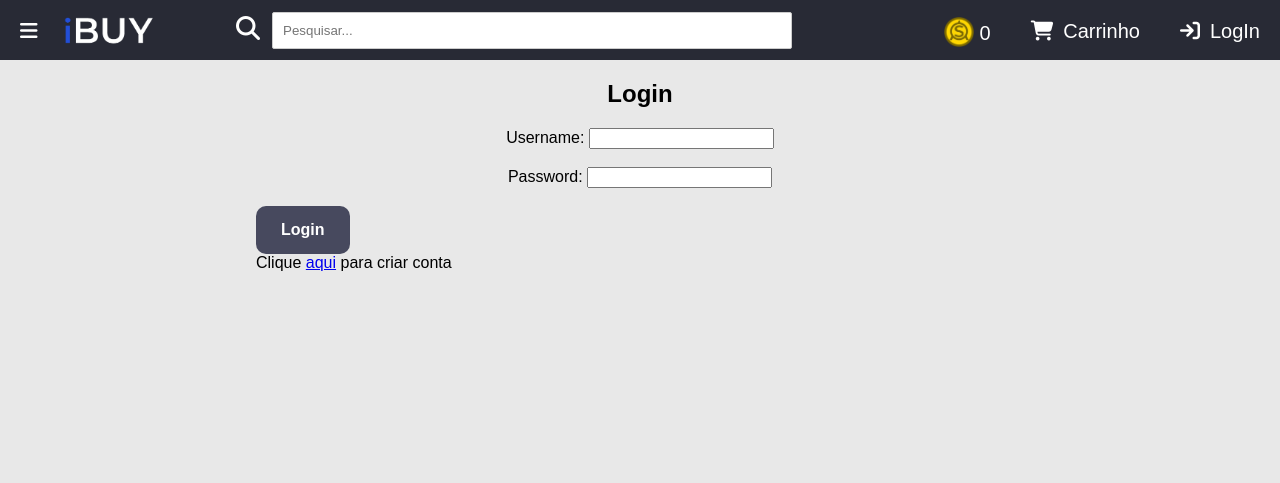
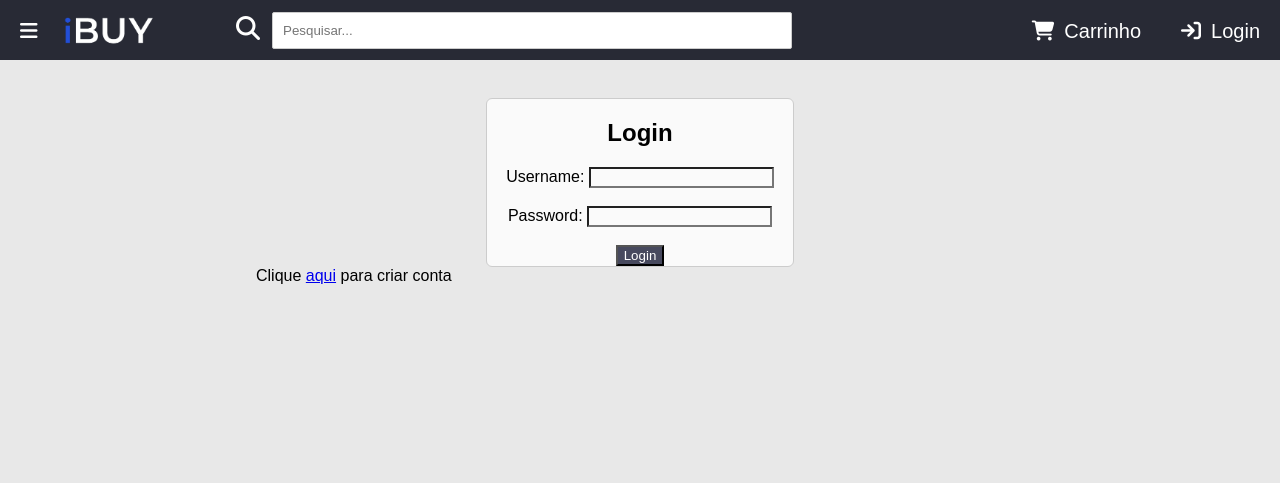
Before and after one commit to samuel0correia/ibuypr, a Django app: page /ibuy/loginuser in a window 1280 px wide. Shown: the top 483 px of the page. Run offline with Django 4.2, Linux system fonts and the light colour scheme; some libraries are stand-ins or nearby versions.

Commit message:
Browser icon. Remaining style of index. Beginning of login style.

```diff
--- a/ibuypr/ibuy/static/ibuy/style.css
+++ b/ibuypr/ibuy/static/ibuy/style.css
@@ -436,10 +436,24 @@ header {
     margin-bottom: 15px;
 }
 
+.login-form {
+    border: 1px solid #ccc;
+    margin-top: 5%;
+    margin-right: 30%;
+    margin-left: 30%;
+    border-radius: 6px;
+    background-color: #fafafa;
+}
+
+.form-field {
+    background-color: inherit;
+}
 
 
-
-
+.form-btn {
+    background-color: #47495E;
+    color: white;
+}
 
 
 
--- a/ibuypr/ibuy/templates/ibuy/index.html
+++ b/ibuypr/ibuy/templates/ibuy/index.html
@@ -11,7 +11,7 @@
     <script src="{% static 'ibuy/scripts.js' %}"/>
     </script>
     <link rel="stylesheet" type="text/css" href="{% static 'ibuy/style.css' %}"/>
-    <link rel="icon" type="image/gif" href="{% static 'ibuy/images/LOGO-IBUY-White-Trans.gif' %}" sizes="16x16">
+    <link rel="icon" type="image/gif" href="{% static 'ibuy/images/LOGO-I.gif' %}" sizes="16x16">
     <script src="https://kit.fontawesome.com/56015711c9.js" crossorigin="anonymous"></script>
     <meta name="viewport" content="initial-scale=1">
 </head>
@@ -36,7 +36,7 @@
                 {% if request.user.is_authenticated %}
                 <a href="{% url 'ibuy:perfil' request.user.id %}">{{ request.user.first_name }}</a>!
                 {% else %}
-                <a href="{% url 'ibuy:loginuser' %}">LogIn</a>
+                <a href="{% url 'ibuy:loginuser' %}">Login</a>
                 {% endif %}
             </p>
 
@@ -60,9 +60,15 @@
                     <a href="/ibuy/?categoria=Outros" class="sidebar-dropdown-option"><i class="fa-solid fa-hammer"></i>Outros</a>
 
                 </section>
+                {% if request.user.is_superuser %}
+                <a href="{% url 'ibuy:utilizadores' %}">Utilizadores
+                    <section class="sidebar-btns-symbols"><i class="fa-solid fa-users"></i></section>
+                </a>
+                {% else %}
                 <a href="{% url 'ibuy:carrinho' %}">Carrinho
                     <section class="sidebar-btns-symbols"><i class="fa-solid fa-cart-shopping"></i></section>
                 </a>
+                {% endif %}
 
                 {% if request.user.is_authenticated and not request.user.is_superuser %}
                 <a href="{% url 'ibuy:meusprodutos' %}">Meus Produtos
@@ -70,6 +76,10 @@
                 </a>
                 <a href="{% url 'ibuy:criarproduto' %}">Criar Produto
                     <section class="sidebar-btns-symbols"><i class="fa-regular fa-square-plus"></i></section>
+                </a>
+                </a>
+                <a href="">Crédito
+                    <section class="sidebar-btns-symbols"><img src="{% static 'ibuy/images/coin.png' %}" alt="Moeda do website" width="30" height="30"></section>
                 </a>
                 {% endif %}
 
@@ -91,22 +101,23 @@
         <section class="header-btns">
 
             {% if request.user.is_authenticated %}
-            <a href="{% url 'ibuy:logoutview' %}"><i class="fa-solid fa-arrow-right-from-bracket" id="logout-btn"></i>Log
-                out</a>
-            <a href="{% url 'ibuy:minhaconta' %}"><i class="fa-solid fa-user"></i></i>Conta</a>
+            <a href="{% url 'ibuy:logoutview' %}"><i class="fa-solid fa-arrow-right-from-bracket" id="logout-btn"></i>Logout</a>
+            <a href="{% url 'ibuy:perfil' request.user.id %}"><i class="fa-solid fa-user"></i></i>Perfil</a>
             {% else %}
-            <a href="{% url 'ibuy:loginuser' %}"><i class="fa-solid fa-arrow-right-to-bracket"></i>LogIn</a>
+            <a href="{% url 'ibuy:loginuser' %}"><i class="fa-solid fa-arrow-right-to-bracket"></i>Login</a>
             {% endif %}
+            {% if request.user.is_superuser %}
+            <a href="{% url 'ibuy:utilizadores' %}"><i class="fa-solid fa-users"></i>Utilizadores</a>
+            {% else %}
             <a href="{% url 'ibuy:carrinho' %}"><i class="fa-solid fa-cart-shopping"></i>Carrinho</a>
+            {% endif %}
+            {% if request.user.is_authenticated and not request.user.is_superuser %}
             <section class="credit">
                 <img src="{% static 'ibuy/images/coin.png' %}" alt="Moeda do website" width="30" height="30"
                      id="img-coin">
-                {% if request.user.is_authenticated %}
                 {{ request.user.utilizador.credito }}
-                {% else %}
-                0
-                {% endif %}
             </section>
+            {% endif %}
         </section>
     </header>
 
@@ -129,7 +140,7 @@
             </form>
         </section>
 
-        {% if lista_produtos %}
+
         <h2>{{ titulo }}</h2>
         {% for produto in lista_produtos %}
 
@@ -184,10 +195,6 @@
         {% endfor %}
         <br><br>
 
-        {% else %}
-        <p>Nao existem produtos.</p>
-        {% endif %}
-
         {% endblock %}
     </section>
 
--- a/ibuypr/ibuy/templates/ibuy/loginuser.html
+++ b/ibuypr/ibuy/templates/ibuy/loginuser.html
@@ -3,7 +3,7 @@
 
 <head>
     {% block title %}
-    <title>Log-In</title>
+    <title>Login</title>
     {% endblock %}
 </head>
 
@@ -11,7 +11,7 @@
 <body>
 {% block content %}
     {% if not request.user.is_authenticated %}
-        <form action="{% url 'ibuy:loginuser' %}" method="post">
+        <form action="{% url 'ibuy:loginuser' %}" method="post" class="login-form">
             {% csrf_token %}
             <h2>Login</h2>
             {% if request.session.invalid_user is not None %}
@@ -21,10 +21,10 @@
             <h4>{{ error_message }}</h4>
             {% endif %}
             <label>Username:</label>
-            <input type="text" name="username" id="username"/><br><br>
+            <input type="text" name="username" id="username" class="form-field"/><br><br>
             <label>Password:</label>
-            <input type="password" name="password" id="password"/><br><br>
-            <input type="submit" value="Login" class="submit" />
+            <input type="password" name="password" id="password" class="form-field"/><br><br>
+            <input type="submit" value="Login" class="form-btn" />
         </form>
     {% else %}
         <p>Já se encontra autenticado.</p>
--- a/ibuypr/ibuy/views.py
+++ b/ibuypr/ibuy/views.py
@@ -25,7 +25,7 @@ def index(request):
     titulo = "Todas as Categorias"
     lista_produtos = Produto.objects.exclude(user_id=request.user.id)
     if request.method == 'GET':
-        if request.GET.get('categoria', False) :
+        if request.GET.get('categoria', False):
             categoria = request.GET['categoria']
             if categoria != "Tudo":
                 titulo = "Categoria: " + categoria
@@ -39,6 +39,8 @@ def index(request):
             titulo = "Todos os resultados para: " + texto_pesquisa
             lista_produtos = Produto.objects.exclude(user_id=request.user.id).filter(nome__icontains=texto_pesquisa)
     lista_produtos = sorted(lista_produtos, key=lambda x: x.total_likes(), reverse=True)  # ordenar por likes
+    if not lista_produtos:
+        titulo = "Não existem produtos"
     context = {'lista_produtos': lista_produtos, 'titulo': titulo}
     return render(request, 'ibuy/index.html', context)
 
```
Also changed, not shown: ibuypr/db.sqlite3, ibuypr/ibuy/static/ibuy/images/LOGO-I.gif (added).
